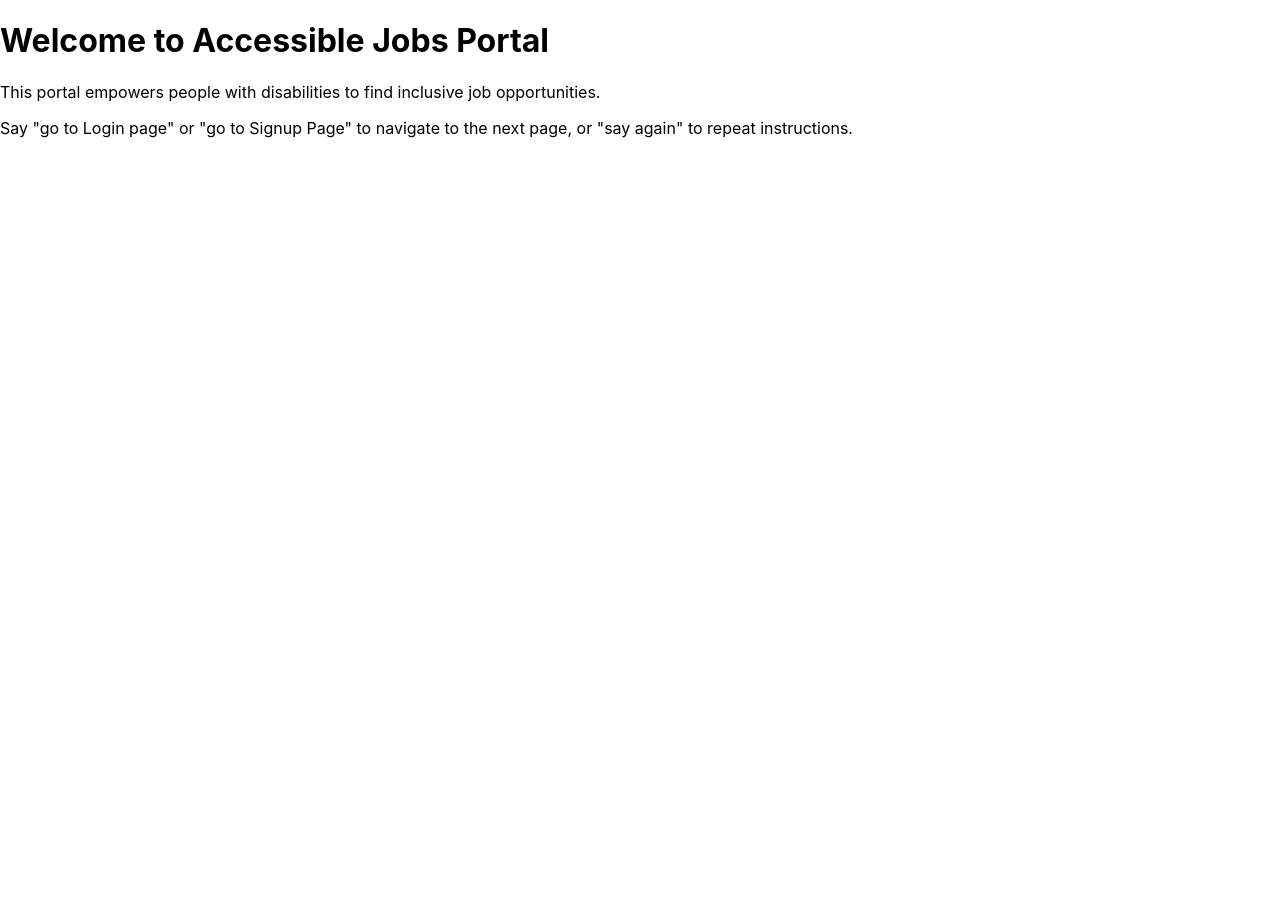
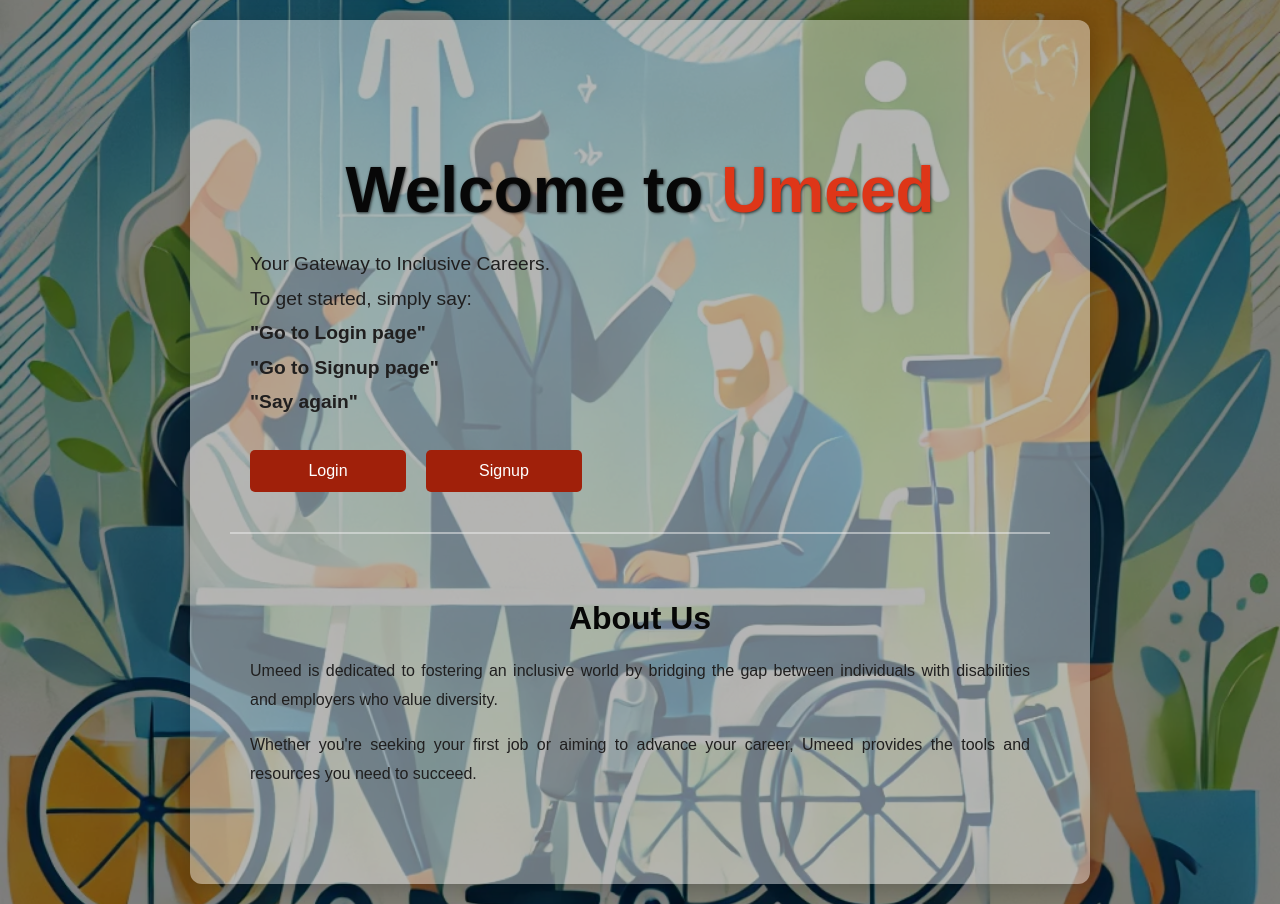
Before and after one commit to tanyahinduja2/umeed-be-project, a React (Create React App) app: page / in a window 1280 px wide. Before the commit the page ends 800 px from the top, so only its background shows below. Built offline with nearby package versions, Linux system fonts and the light colour scheme.

Commit message:
frontend

```diff
--- /dev/null
+++ b/src/HomePage.css
@@ -0,0 +1,124 @@
+/* General Styling */
+body {
+    margin: 0;
+    font-family: 'Arial', sans-serif;
+    background-color: #f9f9f9;
+    color: #333;
+}
+
+.home-page {
+    display: flex;
+    justify-content: center;
+    align-items: center;
+    min-height: 100vh;
+    padding: 20px;
+    position: relative;
+    background: url('picture.png') no-repeat center center/cover;
+    overflow: hidden;
+}
+
+.home-page::before {
+    content: '';
+    position: absolute;
+    top: 0;
+    left: 0;
+    width: 100%;
+    height: 100%;
+    background: rgba(0, 0, 0, 0.5); /* Translucent overlay for better readability */
+    z-index: 1;
+}
+
+.container {
+    position: relative;
+    z-index: 2; /* Ensure content appears above the background overlay */
+    width: 100%;
+    max-width: 900px;
+    background-color: rgba(255, 255, 255, 0.423); /* Translucent white background for the container */
+    box-shadow: 0 4px 20px rgba(0, 0, 0, 0.2);
+    border-radius: 12px;
+    overflow-y: auto;
+    padding: 40px;
+    box-sizing: border-box;
+
+}
+
+/* Hero Section Styling */
+.hero-section {
+    text-align: center;
+    padding: 40px 20px;
+    border-bottom: 2px solid rgba(240, 240, 240, 0.5);
+}
+
+.hero-section h1 {
+    font-size: 4rem; /* Increased font size */
+    color: #070707;
+    margin-bottom: 20px;
+    text-shadow: 1px 1px 3px rgba(0, 0, 0, 0.7); /* Subtle shadow for readability */
+}
+
+.hero-section .highlight {
+    color: #de3618;
+}
+
+.hero-section .description {
+    font-size: 1.2rem;
+    line-height: 1.8;
+    margin-bottom: 30px;
+    text-align: justify;
+    color: #201f1f;
+}
+
+.button-group {
+    display: flex;
+
+    gap: 20px;
+
+}
+
+.btn {
+    padding: 12px 20px;
+    font-size: 1rem;
+    border: none;
+    border-radius: 5px;
+    cursor: pointer;
+    transition: all 0.3s ease;
+}
+
+.login-btn {
+    background-color: #a0200a;
+    color: #fff;
+}
+.login-btn:hover {
+    background-color: #3d3c3c;
+}
+.signup-btn {
+    background-color: #a0200a;
+    color: #fff;
+}
+.signup-btn:hover {
+    background-color: #3d3c3c;
+}
+
+.btn:hover {
+    opacity: 0.9;
+}
+
+/* About Us Section */
+.about-us-section {
+    padding: 40px 20px;
+}
+
+.about-us-section h2 {
+    font-size: 2rem;
+    color: #070707;
+    margin-bottom: 20px;
+    text-align: center;
+}
+
+.about-us-section p {
+    font-size: 1rem;
+    line-height: 1.8;
+    color: #201f1f;
+    text-align: justify;
+    margin-bottom: 15px;
+}
--- a/src/HomePage.js
+++ b/src/HomePage.js
@@ -1,5 +1,6 @@
 /* global webkitSpeechRecognition */
 import React, { useEffect } from 'react';
+import './HomePage.css';
 
 const HomePage = () => {
     // Text-to-Speech Function
@@ -11,7 +12,7 @@ const HomePage = () => {
             speech.rate = 1;
 
             speech.onend = () => {
-                if (callback) callback(); // Trigger callback when speech ends
+                if (callback) callback();
             };
 
             window.speechSynthesis.speak(speech);
@@ -31,13 +32,13 @@ const HomePage = () => {
                 const transcript = event.results[0][0].transcript.toLowerCase();
 
                 if (transcript.includes('go to login page')) {
-                    window.location.href = '/login'; // Navigate to login Page
+                    window.location.href = '/login';
                 } else if (transcript.includes('go to sign up page')) {
-                    window.location.href = '/signup'; // Navigate to Signup Page
-                }else if (transcript.includes('say again')) {
-                    speakText('Welcome to the Accessible Jobs Portal. Say "go to Login page" or "go to Signup Page" to navigate or "say again".');
+                    window.location.href = '/signup';
+                } else if (transcript.includes('say again')) {
+                    speakText('Welcome to Umeed – Your Gateway to Inclusive Careers. Say "go to Login page," "go to Signup page," or "say again" to repeat instructions.');
                 } else {
-                    speakText('Command not recognized. Please say "go to Login page" or "go to Signup Page" or "say again".', startVoiceNavigation);
+                    speakText('Command not recognized. Please say "go to Login page," "go to Signup page," or "say again".', startVoiceNavigation);
                 }
             };
 
@@ -54,25 +55,48 @@ const HomePage = () => {
 
     useEffect(() => {
         const handleInteraction = () => {
-            const welcomeMessage = 'Welcome to the Accessible Jobs Portal. Say "go to Login page" or "go to Signup Page" to navigate or "say again".';
-            speakText(welcomeMessage, startVoiceNavigation); // Start TTS and Speech Recognition
-            window.removeEventListener('click', handleInteraction); // Remove interaction listener
+            const welcomeMessage = 'Welcome to Umeed – Your Gateway to Inclusive Careers. Say "go to Login page," "go to Signup page," or "say again" to repeat instructions.';
+            speakText(welcomeMessage, startVoiceNavigation);
+            window.removeEventListener('click', handleInteraction);
         };
 
-        // Listen for user interaction to trigger autoplay
         window.addEventListener('click', handleInteraction);
 
-        // Cleanup listener on component unmount
         return () => {
             window.removeEventListener('click', handleInteraction);
         };
     }, []);
 
     return (
-        <div>
-            <h1>Welcome to Accessible Jobs Portal</h1>
-            <p>This portal empowers people with disabilities to find inclusive job opportunities.</p>
-            <p>Say "go to Login page" or "go to Signup Page" to navigate to the next page, or "say again" to repeat instructions.</p>
+        <div className="home-page">
+            <div className="container">
+                {/* Hero Section */}
+                <section className="hero-section">
+                    <h1>Welcome to <span className="highlight">Umeed</span></h1>
+                    <p className="description">
+                        Your Gateway to Inclusive Careers. <br />
+                        To get started, simply say: <br />
+                        <strong>"Go to Login page"</strong> <br />
+                        <strong>"Go to Signup page"</strong><br />
+                        <strong>"Say again"</strong>
+                    </p>
+                    <div className="button-group">
+                        <button className="btn login-btn" onClick={() => (window.location.href = '/login')}>Login</button>
+                        <button className="btn signup-btn" onClick={() => (window.location.href = '/signup')}>Signup</button>
+                    </div>
+                </section>
+
+                {/* About Us Section */}
+                <section className="about-us-section">
+                    <h2>About Us</h2>
+                    <p>
+                        Umeed is dedicated to fostering an inclusive world by bridging the gap between individuals with disabilities and employers who value diversity.
+                    </p>
+                    <p>
+                        Whether you're seeking your first job or aiming to advance your career, Umeed provides the tools and resources you need to succeed.
+                    </p>
+                </section>
+            </div>
         </div>
     );
 };
--- /dev/null
+++ b/src/LoginPage.css
@@ -0,0 +1,102 @@
+/* General Styling */
+body {
+    margin: 0;
+    font-family: 'Arial', sans-serif;
+    background-color: #f9f9f9;
+    color: #333;
+    overflow: hidden;
+}
+
+.login-container {
+    display: flex;
+    justify-content: center;
+    align-items: center;
+    min-height: 100vh;
+    padding: 20px;
+    background: url('picture.png') no-repeat center center/cover;
+    overflow: hidden;
+}
+
+.login-container::before {
+    content: '';
+    position: absolute;
+    top: 0;
+    left: 0;
+    width: 100%;
+    height: 100%;
+    background: rgba(0, 0, 0, 0.6); /* Darker translucent overlay for better readability */
+    z-index: 1;
+}
+
+.login-form {
+    position: relative;
+    z-index: 2;
+    width: 100%;
+    max-width: 500px;
+    background-color: rgba(255, 255, 255, 0.423); /* Translucent white background for the container */
+    padding: 40px;
+    box-sizing: border-box;
+    border-radius: 12px;
+    box-shadow: 0 4px 20px rgba(0, 0, 0, 0.2);
+}
+
+h1 {
+    text-align: center;
+    margin-bottom: 30px;
+    font-size: 2rem;
+    color: #333;
+}
+
+.input-field {
+    margin-bottom: 20px;
+    margin-right: 20px;
+}
+
+.input-field label {
+    font-size: 1rem;
+    color: #333;
+    display: block;
+    margin-bottom: 5px;
+}
+
+.input-field input {
+    width: 100%;
+    padding: 12px;
+    border: 1px solid #ccc;
+    border-radius: 5px;
+    font-size: 1rem;
+}
+
+.input-field input:focus {
+    border-color: #a0200a;
+    outline: none;
+}
+
+button {
+    padding: 12px 20px;
+    font-size: 1rem;
+    border: none;
+    border-radius: 5px;
+    cursor: pointer;
+    width: 20%;
+    background-color: #a0200a;
+    color: white;
+    transition: all 0.3s ease;
+}
+
+button:hover {
+    background-color: #dd3b3b;
+}
+
+.error-message {
+    color: red;
+    text-align: center;
+    margin-top: 10px;
+}
+
+.listening-status {
+    text-align: center;
+    color: #555;
+    font-size: 1rem;
+    margin-top: 10px;
+}
--- /dev/null
+++ b/src/SignupPage.css
@@ -0,0 +1,110 @@
+/* General Styling */
+body {
+    margin: 0;
+    font-family: 'Arial', sans-serif;
+    color: #333;
+    overflow: hidden;
+}
+
+.signup-container {
+    display: flex;
+    justify-content: center;
+    align-items: center;
+    min-height: 100vh;
+    width: 100%;
+    position: relative;
+    background-image: url('picture.png');
+    overflow: hidden; /* Hide any overflow to avoid scrollbars */
+}
+
+.signup-container::before {
+    content: '';
+    position: absolute;
+    top: 0;
+    left: 0;
+    width: 100%;
+    height: 100%;
+    background: rgba(0, 0, 0, 0.6); /* Darker translucent overlay */
+     /* Replace with your background image */
+
+    z-index: 1; /* Ensure it stays below the form */
+}
+
+.signup-form {
+    position: relative;
+    z-index: 2;
+    width: 100%;
+    max-width: 600px;
+    background-color: rgba(255, 255, 255, 0.423); /* Translucent white background for the container */
+    padding: 40px;
+    box-sizing: border-box;
+    border-radius: 12px;
+    box-shadow: 0 4px 20px rgba(0, 0, 0, 0.2);
+}
+
+h1 {
+    text-align: center;
+    margin-bottom: 30px;
+    font-size: 2rem;
+    color: #333;
+}
+
+.signup-form div {
+    margin-bottom: 20px;
+    margin-right: 20px;
+}
+
+.signup-form label {
+    font-size: 1rem;
+    color: #333;
+    display: block;
+    margin-bottom: 5px;
+}
+
+.signup-form input {
+    width: 100%;
+    padding: 12px;
+    border: 1px solid #ccc;
+    border-radius: 5px;
+    font-size: 1rem;
+}
+
+.signup-form input:focus {
+    border-color: #a0200a; /* Dark red focus border */
+    outline: none;
+}
+
+.signup-form button {
+    padding: 12px 20px;
+    font-size: 1rem;
+    border: none;
+    border-radius: 5px;
+    cursor: pointer;
+    width: 20%;
+    background-color: #a0200a; /* Dark red background */
+    color: white;
+    transition: all 0.3s ease;
+}
+
+.signup-form button:hover {
+    background-color: #dd3b3b; /* Lighter red on hover */
+}
+
+.signup-form .error {
+    color: red;
+    text-align: center;
+    margin-top: 10px;
+}
+
+.signup-form .success {
+    color: green;
+    text-align: center;
+    margin-top: 10px;
+}
+
+.signup-form .listening-status {
+    text-align: center;
+    color: #555;
+    font-size: 1rem;
+    margin-top: 10px;
+}
--- a/src/SignupPage.js
+++ b/src/SignupPage.js
@@ -1,7 +1,9 @@
+/* global webkitSpeechRecognition */
+
 import React, { useState, useEffect } from 'react';
 import { useNavigate } from 'react-router-dom';
+import './SignupPage.css'; // Importing the CSS file
 
-/* global webkitSpeechRecognition */
 const SignupPage = () => {
     const [formData, setFormData] = useState({
         email: '',
@@ -11,12 +13,11 @@ const SignupPage = () => {
     });
     const [error, setError] = useState('');
     const [success, setSuccess] = useState('');
-    const [mode, setMode] = useState(null); // Mode: 'typing' or 'speaking'
-    const [currentField, setCurrentField] = useState(null); // Track the current field for verbal input
-    const navigate = useNavigate(); // For navigation
-    const [listening, setListening] = useState(false); // Track if STT is active
+    const [mode, setMode] = useState(null);
+    const [currentField, setCurrentField] = useState(null);
+    const navigate = useNavigate();
+    const [listening, setListening] = useState(false);
 
-    // Text-to-Speech (TTS)
     const speakText = (text, callback = null) => {
         if ('speechSynthesis' in window) {
             const speech = new SpeechSynthesisUtterance(text);
@@ -32,7 +33,6 @@ const SignupPage = () => {
         }
     };
 
-    // Speech-to-Text (STT)
     const startSpeechRecognition = (field, onComplete) => {
         if ('webkitSpeechRecognition' in window) {
             setListening(true);
@@ -44,7 +44,6 @@ const SignupPage = () => {
                 setListening(false);
                 let transcript = event.results[0][0].transcript;
 
-                // Replace "at the rate" with "@" for email field
                 if (field === 'email') {
                     transcript = transcript.replace(/at the rate/gi, '@').replace(/ /g, '');
                 }
@@ -68,9 +67,7 @@ const SignupPage = () => {
         }
     };
 
-    // Handle form submission
     const handleSubmit = async () => {
-        // Ensure all fields are filled
         if (
             !formData.email.trim() ||
             !formData.name.trim() ||
@@ -82,7 +79,6 @@ const SignupPage = () => {
             return;
         }
 
-        // Ensure passwords match
         if (formData.password !== formData.confirmPassword) {
             setError('Passwords do not match.');
             speakText('Passwords do not match. Please re-enter.');
@@ -90,7 +86,6 @@ const SignupPage = () => {
         }
 
         try {
-            // Call backend API
             const response = await fetch('http://localhost:5000/api/users/signup', {
                 method: 'POST',
                 headers: {
@@ -108,7 +103,7 @@ const SignupPage = () => {
             if (response.ok) {
                 setSuccess('Signup successful!');
                 speakText('Signup successful! Redirecting to the login page.', () => {
-                    navigate('/login'); // Navigate to login page
+                    navigate('/login');
                 });
             } else {
                 setError(data.message || 'Signup failed.');
@@ -121,7 +116,6 @@ const SignupPage = () => {
         }
     };
 
-    // Navigate through fields in speaking mode
     const proceedToNextField = (current) => {
         const fieldOrder = ['email', 'name', 'password', 'confirmPassword'];
         const currentIndex = fieldOrder.indexOf(current);
@@ -136,7 +130,6 @@ const SignupPage = () => {
         }
     };
 
-    // Mode selection on page load
     useEffect(() => {
         const welcomeMessage =
             'Welcome to the signup page. Say "typing mode" to use your keyboard, or say "speaking mode" to provide your details verbally.';
@@ -171,11 +164,10 @@ const SignupPage = () => {
         });
     }, []);
 
-    // Add Enter key listener
     useEffect(() => {
         const handleKeyPress = (e) => {
             if (e.key === 'Enter') {
-                handleSubmit(); // Submit the form when Enter is pressed
+                handleSubmit();
             }
         };
 
@@ -186,9 +178,9 @@ const SignupPage = () => {
     }, [formData]);
 
     return (
-        <div>
-            <h1>Signup</h1>
-            <form onSubmit={(e) => e.preventDefault()}>
+        <div className="signup-container">
+            <form className="signup-form" onSubmit={(e) => e.preventDefault()}>
+                <h1>Signup</h1>
                 <div>
                     <label>Email:</label>
                     <input
@@ -227,8 +219,8 @@ const SignupPage = () => {
                         }
                     />
                 </div>
-                {error && <p style={{ color: 'red' }}>{error}</p>}
-                {success && <p style={{ color: 'green' }}>{success}</p>}
+                {error && <p className="error">{error}</p>}
+                {success && <p className="success">{success}</p>}
                 <button type="button" onClick={handleSubmit}>
                     Signup
                 </button>
```
Also changed, not shown: src/LoginPage.js (+8 -6 lines), src/picture.png (added).
